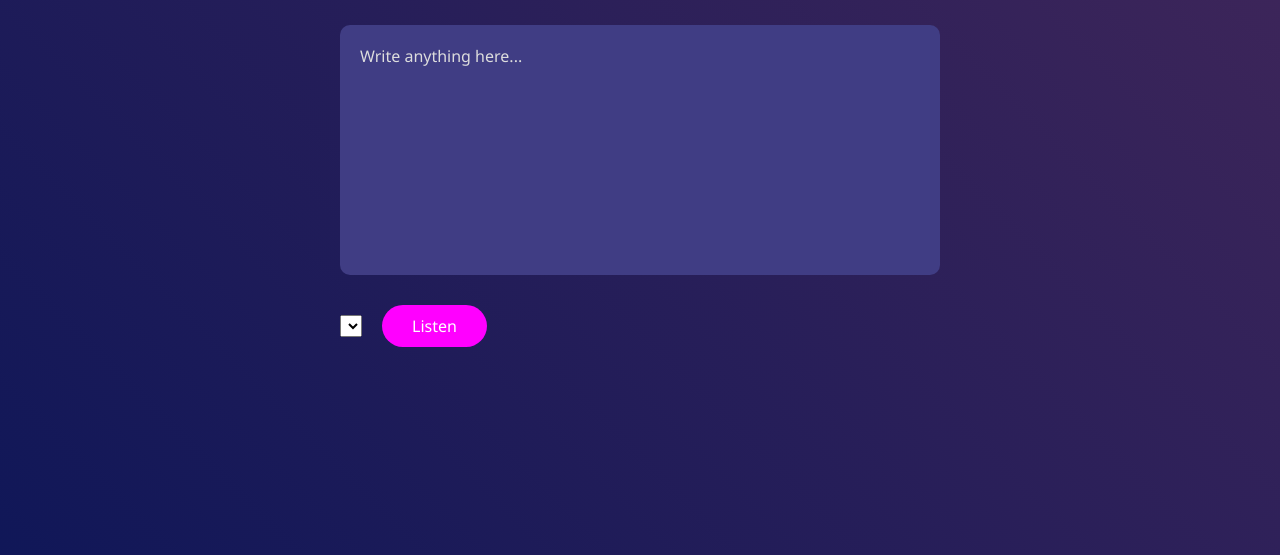
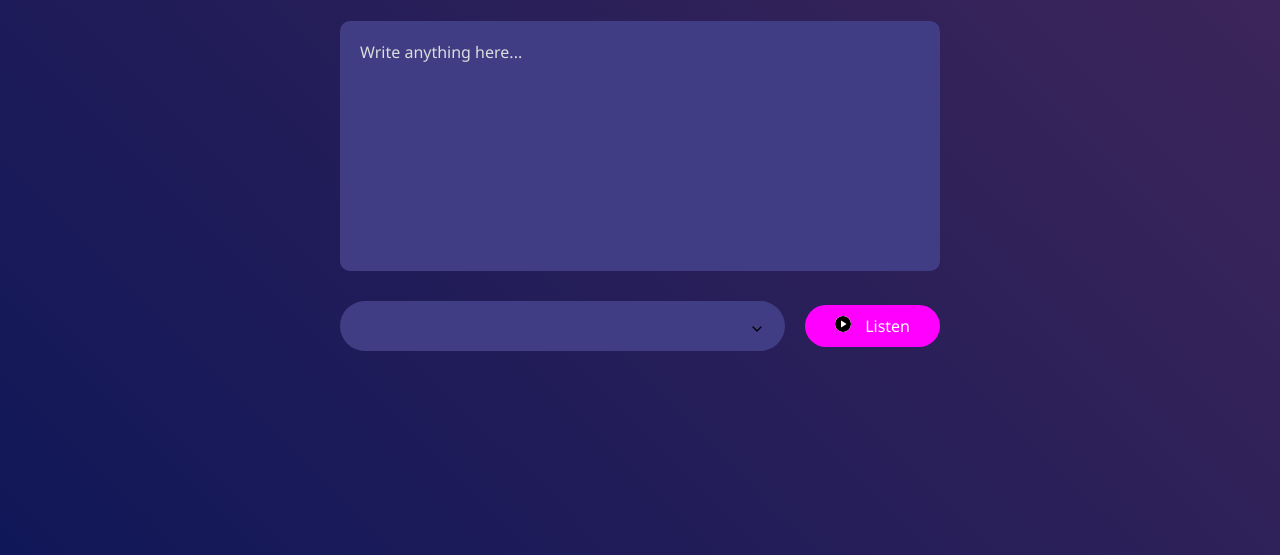
Before and after one commit to BenitaMichael/30_days_Javascript_recap, a plain HTML site: page 23. Voice Converter/index.html in a window 1280 px wide. Shown: the part 245-800 px from the top of the page. Drawn offline with Linux system fonts and the light colour scheme.

Commit message:
Basic html and css

```diff
--- a/23. Voice Converter/index.html
+++ b/23. Voice Converter/index.html
@@ -13,7 +13,7 @@
         <textarea placeholder="Write anything here..."></textarea>
         <div class="row">
             <select></select>
-            <button>Listen</button>
+            <button> <img src="images/play.png" alt=""> Listen</button>
         </div>
     </main>
 
--- a/23. Voice Converter/style.css
+++ b/23. Voice Converter/style.css
@@ -62,3 +62,29 @@ button{
     outline: 0;
     cursor: pointer;
 }
+
+button img{
+    width: 16px;
+    margin-right: 10px;
+    background-color: #fff;
+    border-radius: 50%;
+}
+
+select{
+    flex: 1;
+    color: #fff;
+    background-color: #403d84;
+    height: 50px;
+    padding: 0 20px;
+    outline: 0;
+    border: 0;
+    border-radius: 35px;
+    /* To remove the default drop down icon and insert a new one */
+    appearance: none;
+    background-image: url(images/down.png);
+    background-size: 16px;
+    background-repeat: no-repeat;
+    background-position-x: calc(100% - 20px);
+    background-position-y: 20px;
+    cursor: pointer;
+}
```
Also changed, not shown: 23. Voice Converter/images/down.png (added), 23. Voice Converter/images/play.png (added).
